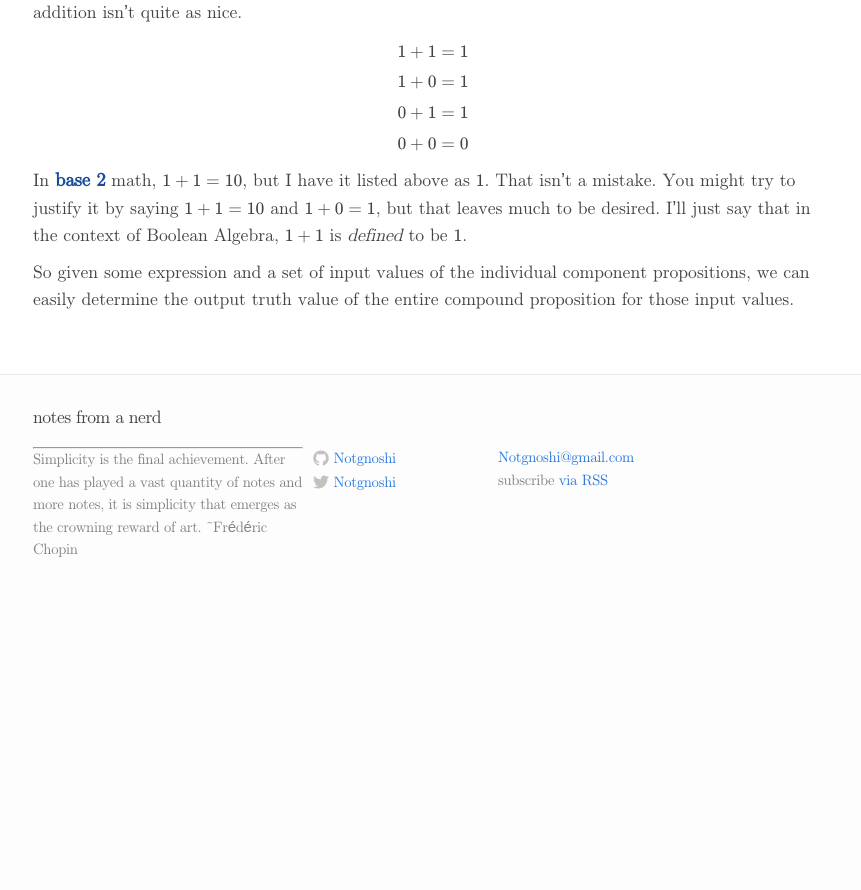
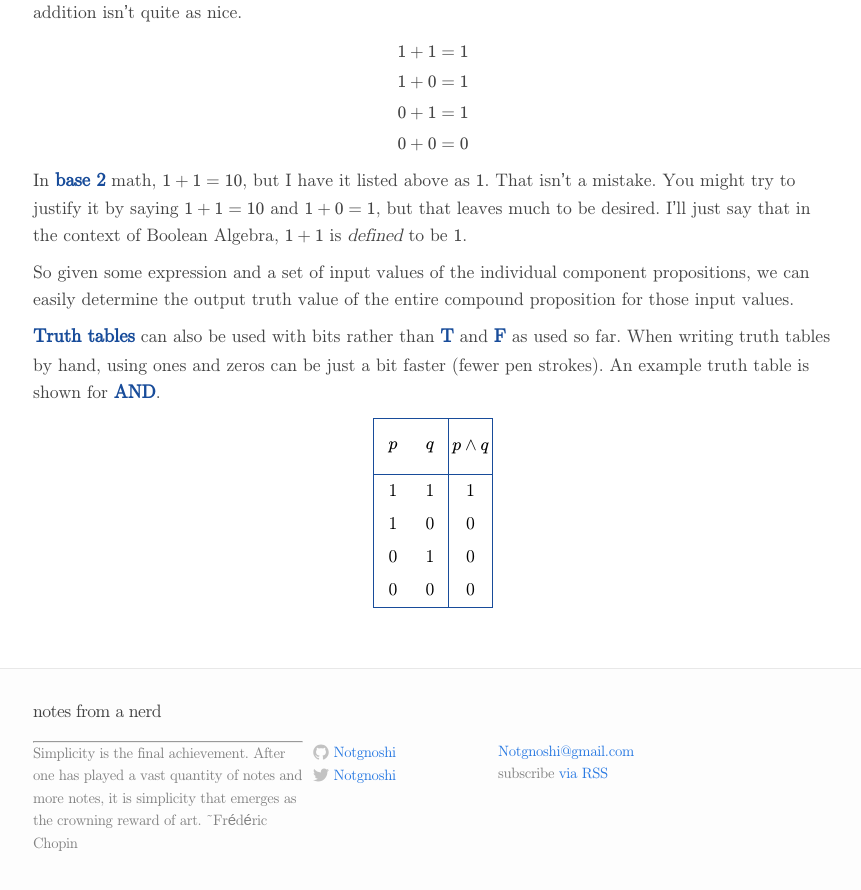
Before and after one commit to Notgnoshi/notgnoshi.github.io, a Jekyll site: the page built from _posts/2016-01-16-binary-math.md, in a window 1280 px wide and 900 px high, scrolled down 602 px. Shown: the top 890 px of the window, without its empty margins (207-1068 px from the left). Built offline with Jekyll 4.4.1, drawn with Linux system fonts in a browser that asks for light colours; formulas are drawn with MathJax 3; before the commit the page ends 1209 px from its top, so only the background shows below that.

Commit message:
added truth table to binary math post

```diff
--- a/_posts/2016-01-16-binary-math.md
+++ b/_posts/2016-01-16-binary-math.md
@@ -3,6 +3,8 @@ layout: post
 title: 03 Binary Math
 category: finite
 ---
+<!-- Custom styles for the truth tables -->
+<link rel="stylesheet" href="{{ "/assets/styles/truth_tables.css" | prepend: site.baseurl }}">
 
 We can represent **AND**, **OR**, and **NOT** using algebraic addition, negation, and multiplication.
 
@@ -35,3 +37,37 @@ $$0 + 0 = 0$$
 In **base 2** math, $$1 + 1 = 10$$, but I have it listed above as $$1$$. That isn't a mistake. You might try to justify it by saying $$1 + 1 = 10$$ and $$1 + 0 = 1$$, but that leaves much to be desired. I'll just say that in the context of Boolean Algebra, $$1 + 1$$ is *defined* to be $$1$$.
 
 So given some expression and a set of input values of the individual component propositions, we can easily determine the output truth value of the entire compound proposition for those input values.
+
+**Truth tables** can also be used with bits rather than **T** and **F** as used so far. When writing truth tables by hand, using ones and zeros can be just a bit faster (fewer pen strokes). An example truth table is shown for **AND**.
+
+<table class="truth">
+    <tr>
+        <td>$$p$$</td>
+        <td>$$q$$</td>
+        <td>$$p \land q$$</td>
+    </tr>
+
+    <tr>
+        <td>1</td>
+        <td>1</td>
+        <td>1</td>
+    </tr>
+
+    <tr>
+        <td>1</td>
+        <td>0</td>
+        <td>0</td>
+    </tr>
+
+    <tr>
+        <td>0</td>
+        <td>1</td>
+        <td>0</td>
+    </tr>
+
+    <tr>
+        <td>0</td>
+        <td>0</td>
+        <td>0</td>
+    </tr>
+</table>
```
